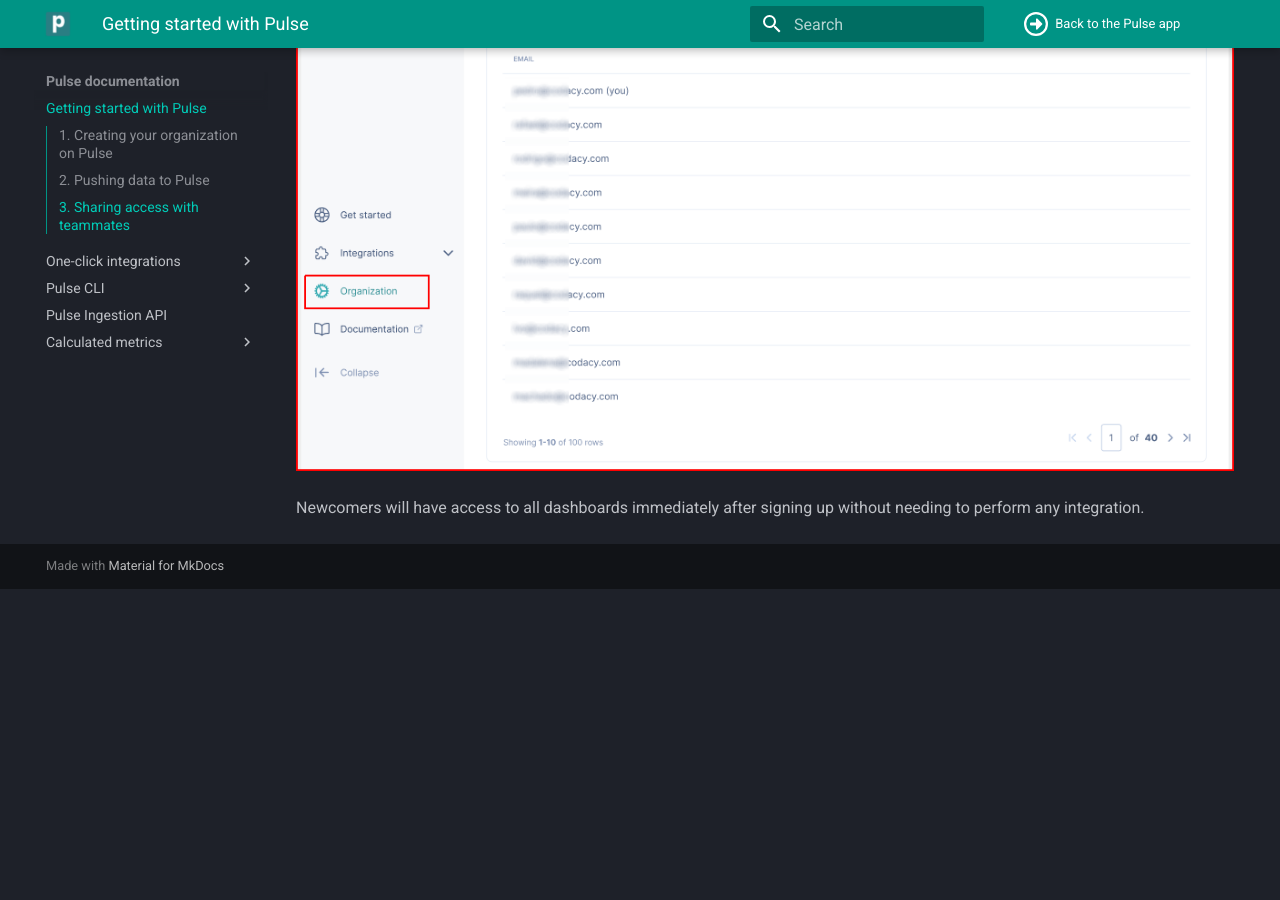
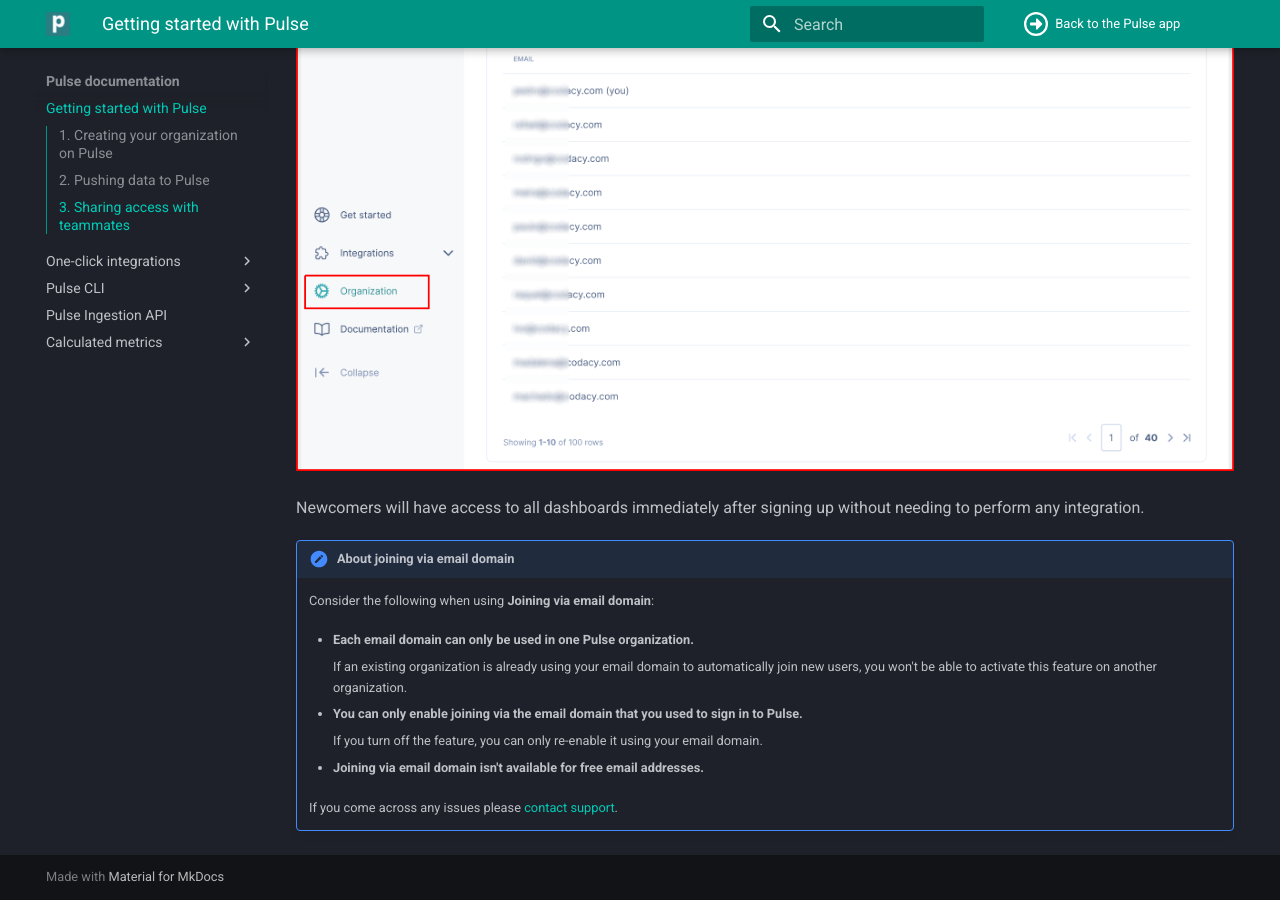
Before and after one commit to codacy/pulse-user-docs, an MkDocs documentation site: the page built from docs/index.md, in a window 1280 px wide and 900 px high, scrolled down 2328 px. Built offline with MkDocs 1.6.1 and Material for MkDocs 9.7.7, drawn with Linux system fonts in a browser that asks for light colours; before the commit the page ends 2917 px from its top, so only the background shows below that.

Commit message:
feature: Describe domain capture edge cases

```diff
--- a/docs/index.md
+++ b/docs/index.md
@@ -63,3 +63,18 @@
 ![Adding organization members](images/joining-email-domain.png)
 
 Newcomers will have access to all dashboards immediately after signing up without needing to perform any integration.
+
+!!! note "About joining via email domain"
+    Consider the following when using **Joining via email domain**:
+
+    -   **Each email domain can only be used in one Pulse organization.**
+
+        If an existing organization is already using your email domain to automatically join new users, you won't be able to activate this feature on another organization.
+
+    -   **You can only enable joining via the email domain that you used to sign in to Pulse.**
+
+        If you turn off the feature, you can only re-enable it using your email domain.
+
+    -   **Joining via email domain isn't available for free email addresses.**
+
+    If you come across any issues please [contact support](mailto:pulsesupport@codacy.com).
```
